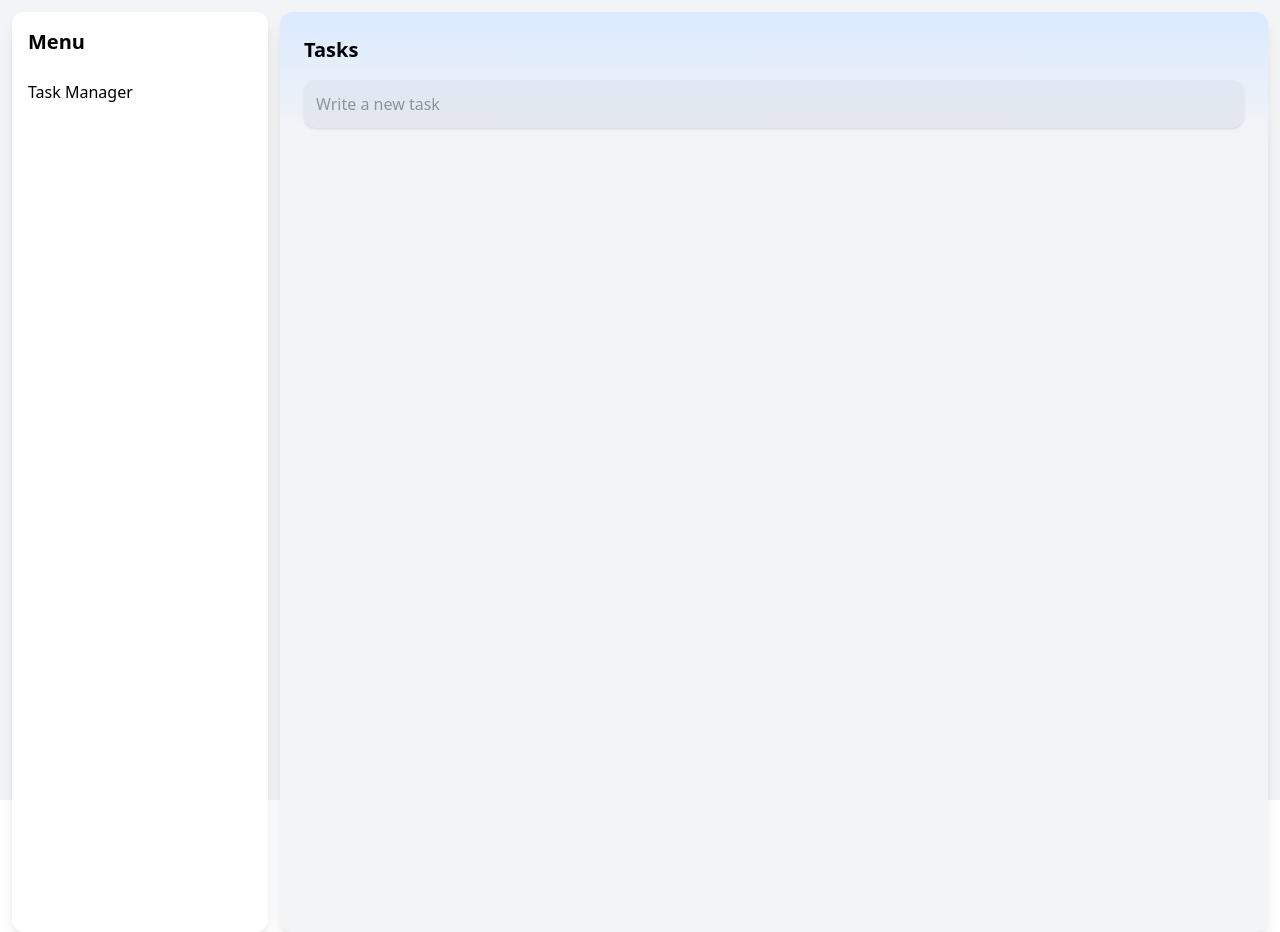
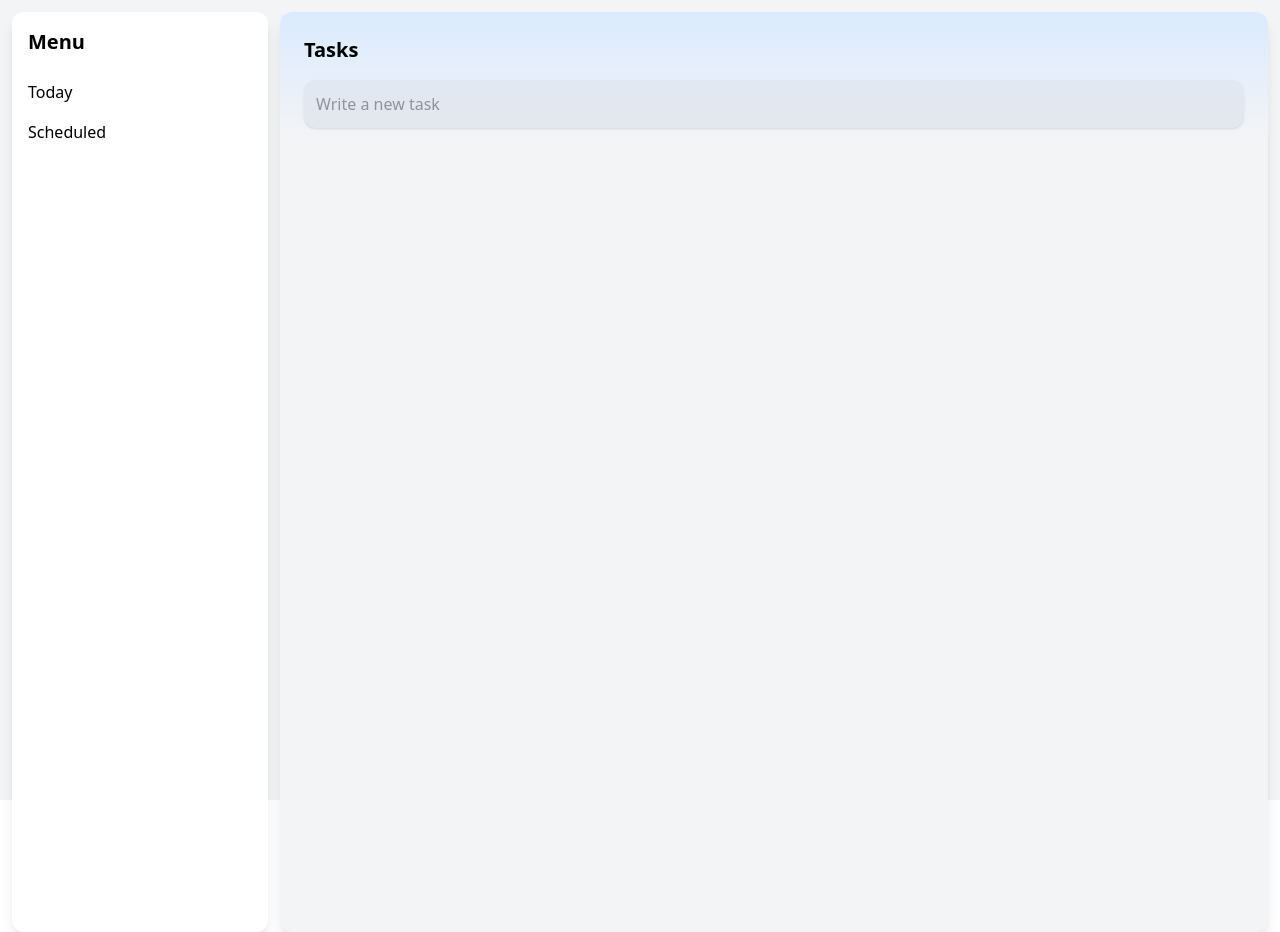
Before and after one commit to dougreisss/taskhub-desafio, an Angular app in the folder frontend/TaskHub.Web/: page /task in a window 1280 px wide. Built offline with nearby package versions, Linux system fonts and the light colour scheme; no server answers.

Commit message:
:sparkles: feat: menu component

```diff
--- a/frontend/TaskHub.Web/src/app/app.html
+++ b/frontend/TaskHub.Web/src/app/app.html
@@ -1,19 +1,12 @@
 <div class="flex h-screen bg-gray-100">
-  <!-- Sidebar -->
-  <aside class="w-64 h-230 bg-white text-black p-4 rounded-xl m-3 shadow-lg">
-    <h1 class="text-xl font-bold mb-6">Menu</h1>
-    <ul class="space-y-4">
-      <li>
-        <a routerLink="task" class="hover:text-gray-300">Task Manager</a>
-      </li>
-    </ul>
-  </aside>
-
-  <!-- Conteúdo principal -->
+  <app-menu></app-menu>
+  <!-- Main content -->
   <main class="flex-1 h-230 bg-gray-100 p-6 overflow-y-auto relative rounded-xl mt-3 mr-3 shadow-lg">
 
-    <!-- Gradiente decorativo no topo -->
-    <div class="absolute top-0 left-0 right-0 h-32 bg-gradient-to-b from-blue-100 to-transparent pointer-events-none rounded-t-xl z-0"></div>
+    <!-- Gradient on top -->
+    <div
+      class="absolute top-0 left-0 right-0 h-32 bg-gradient-to-b from-blue-100 to-transparent pointer-events-none rounded-t-xl z-0">
+    </div>
 
     <router-outlet />
   </main>
--- a/frontend/TaskHub.Web/src/app/app.ts
+++ b/frontend/TaskHub.Web/src/app/app.ts
@@ -1,12 +1,13 @@
 import { Component } from '@angular/core';
 import { RouterOutlet } from '@angular/router';
+import { Menu } from './layout/menu/menu';
 
 @Component({
   selector: 'app-root',
   standalone: true,
-  imports: [RouterOutlet],
+  imports: [RouterOutlet, Menu],
   templateUrl: './app.html',
-  styleUrl: './app.scss'
+  styleUrls: ['./app.scss']
 })
 
 export class App {
--- /dev/null
+++ b/frontend/TaskHub.Web/src/app/layout/menu/menu.html
@@ -0,0 +1,12 @@
+<!-- Sidebar -->
+<aside class="w-64 h-230 bg-white text-black p-4 rounded-xl m-3 shadow-lg">
+    <h1 class="text-xl font-bold mb-6">Menu</h1>
+    <ul class="space-y-4">
+        <li>
+            <a routerLink="task" class="hover:text-gray-300">Today</a>
+        </li>
+        <li>
+            <a routerLink="task" class="hover:text-gray-300">Scheduled</a>
+        </li>
+    </ul>
+</aside>
```
Also changed, not shown: frontend/TaskHub.Web/src/app/layout/menu/menu.ts (added, +12 -0 lines), frontend/TaskHub.Web/src/app/layout/menu/menu.scss (added), 1 other file (tests, documents, lock files or other folders).
